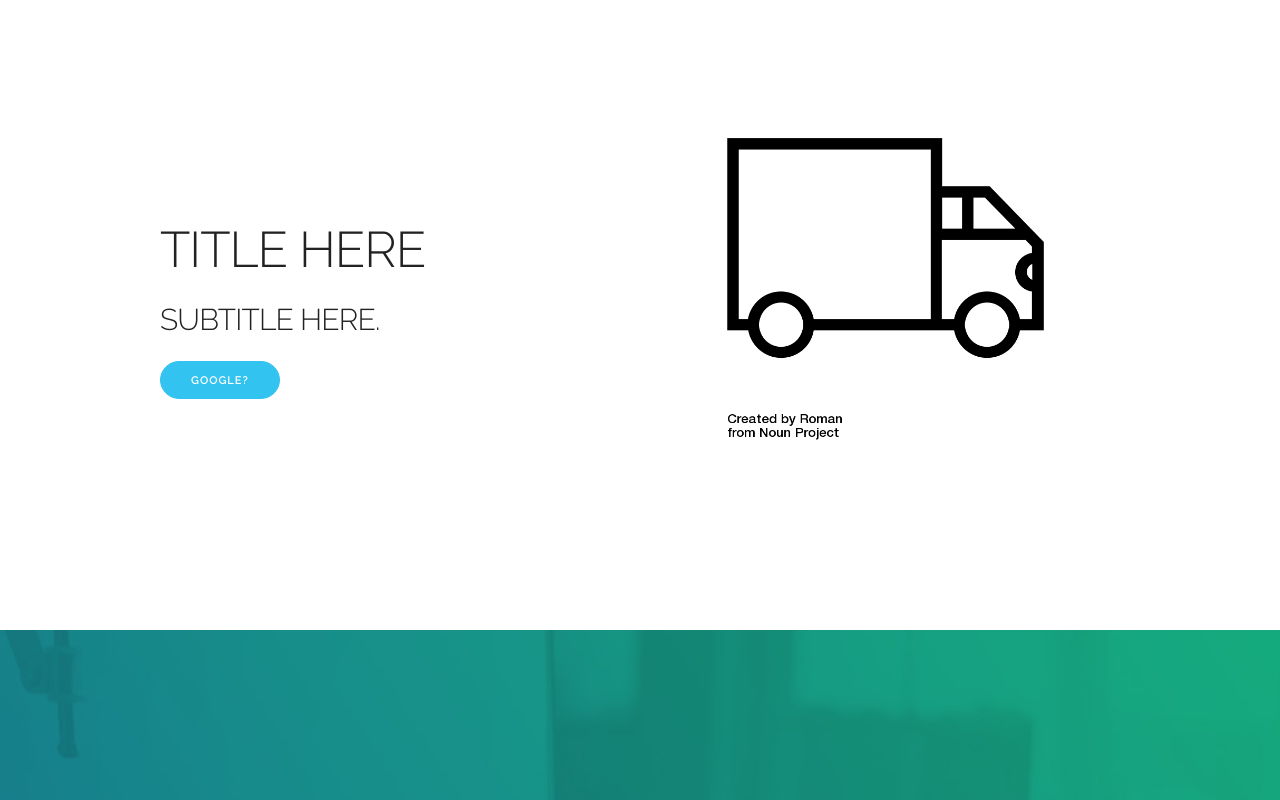
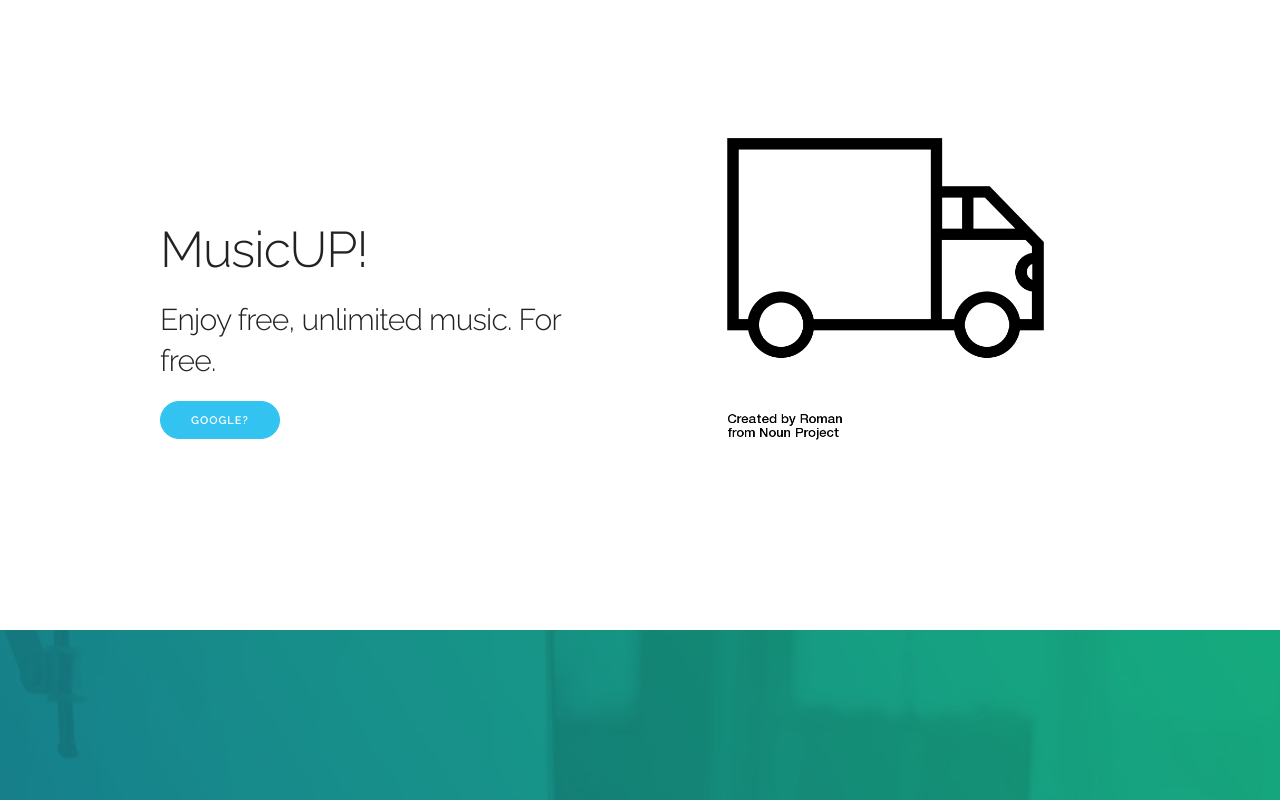
Before and after one commit to minecraftexpert2016/teachWeb, a website: page index.html in a window 1280 px wide. Shown: the top 800 px of the page. Drawn offline with nearby package versions, Linux system fonts and the light colour scheme.

Commit message:
Update index.html

```diff
--- a/index.html
+++ b/index.html
@@ -41,8 +41,8 @@
     <div class="container">
       <div class="row">
         <div class="one-half column">
-          <h1>TITLE HERE</h1>
-          <h4 class="hero-heading">SUBTITLE HERE.</h4>
+          <h1>MusicUP!</h1>
+          <h4 class="hero-heading">Enjoy free, unlimited music. For free.</h4>
           <a class="button button-primary" href="http://google.com">Google?</a>
         </div>
         <div class="one-half column phones">
```
